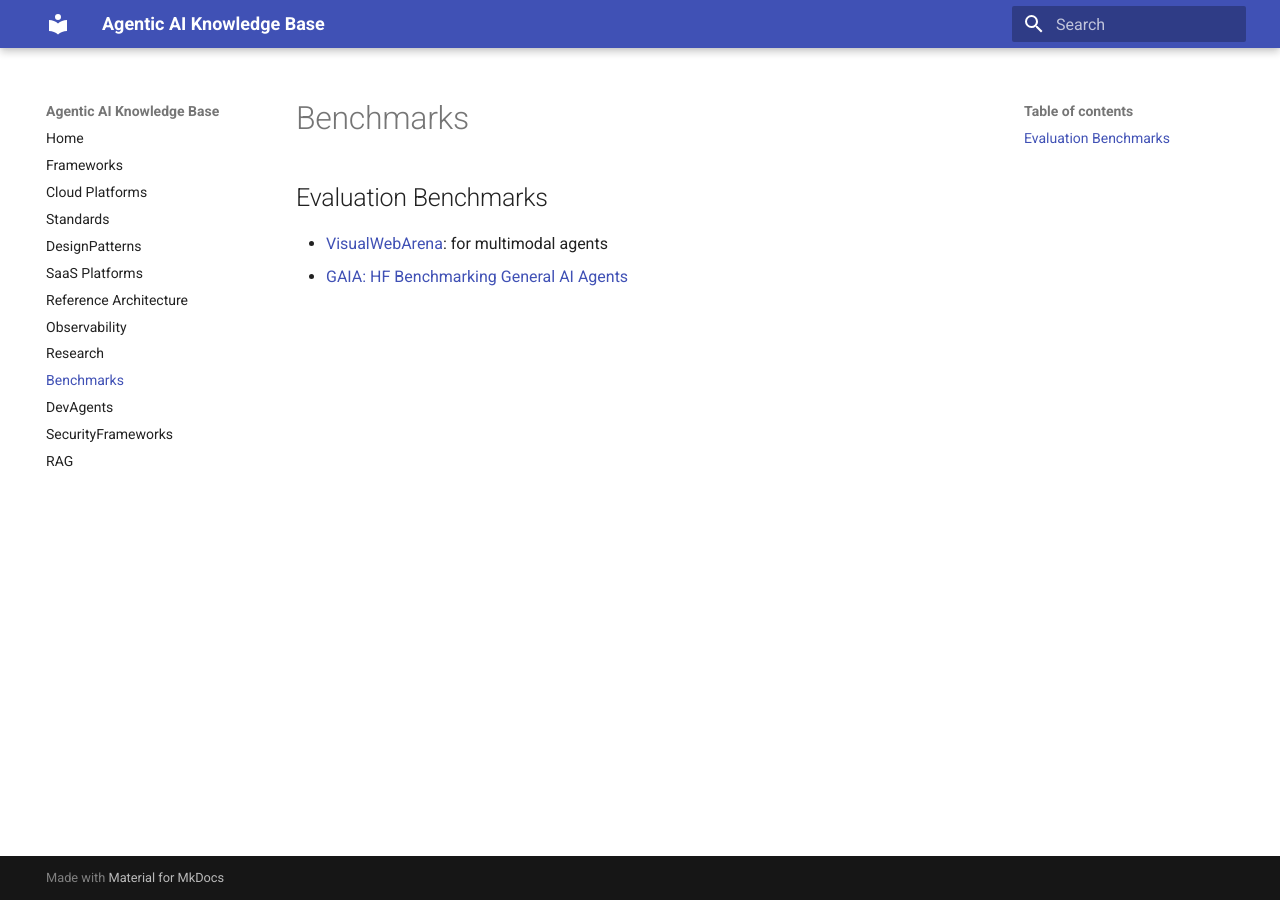
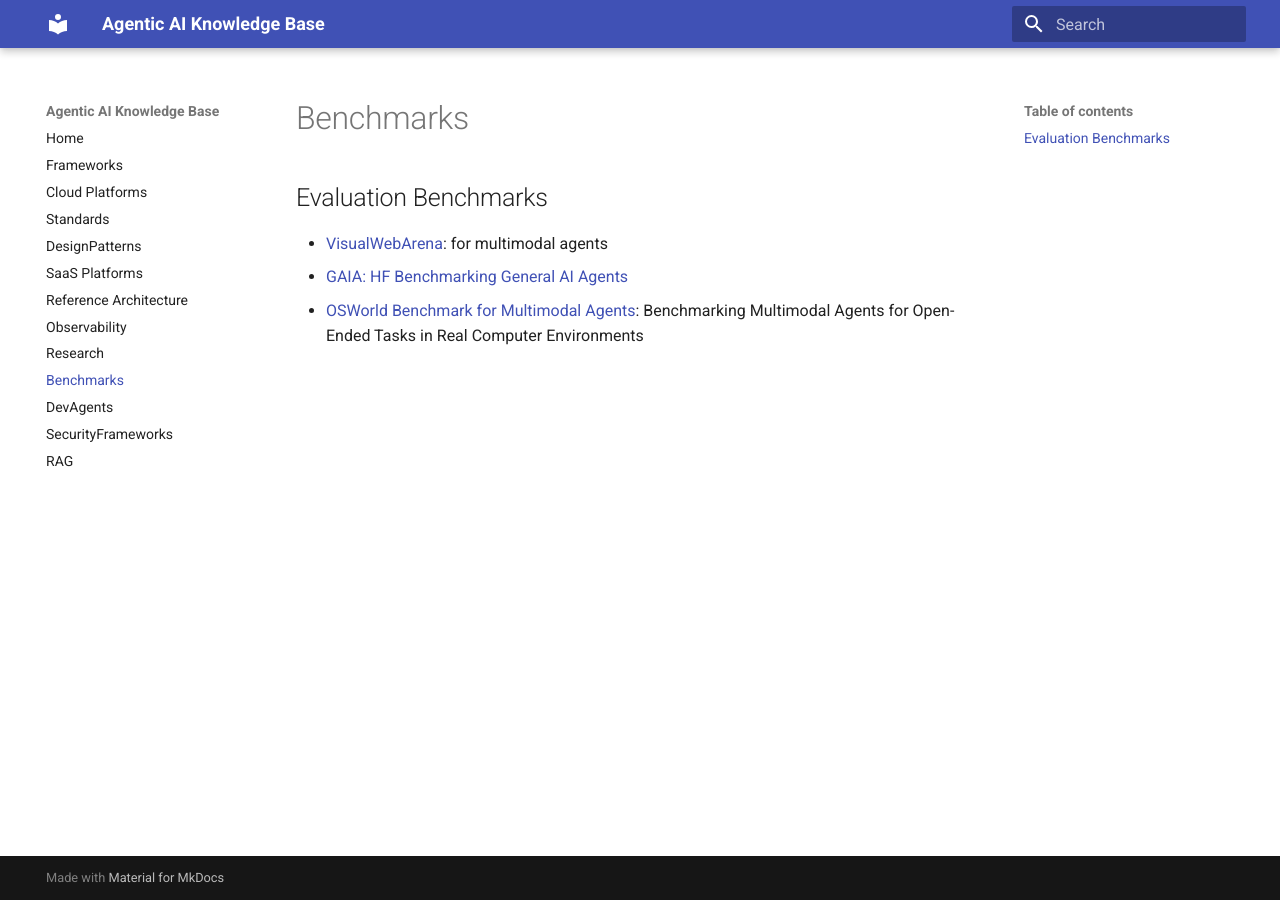
Before and after one commit to ankurkumarz/agentic-ai-knowledge-base, an MkDocs documentation site: the page built from docs/Benchmarks/Readme.md, in a window 1280 px wide. Built offline with MkDocs 1.6.1 and Material for MkDocs 9.7.7, drawn with Linux system fonts in a browser that asks for light colours.

Commit message:
Update Readme.md

```diff
--- a/docs/Benchmarks/Readme.md
+++ b/docs/Benchmarks/Readme.md
@@ -2,3 +2,4 @@
 
 - [VisualWebArena](https://github.com/web-arena-x/visualwebarena): for multimodal agents
 - [GAIA: HF Benchmarking General AI Agents](https://huggingface.co/gaia-benchmark)
+- [OSWorld Benchmark for Multimodal Agents](https://os-world.github.io/): Benchmarking Multimodal Agents for Open-Ended Tasks in Real Computer Environments
```
